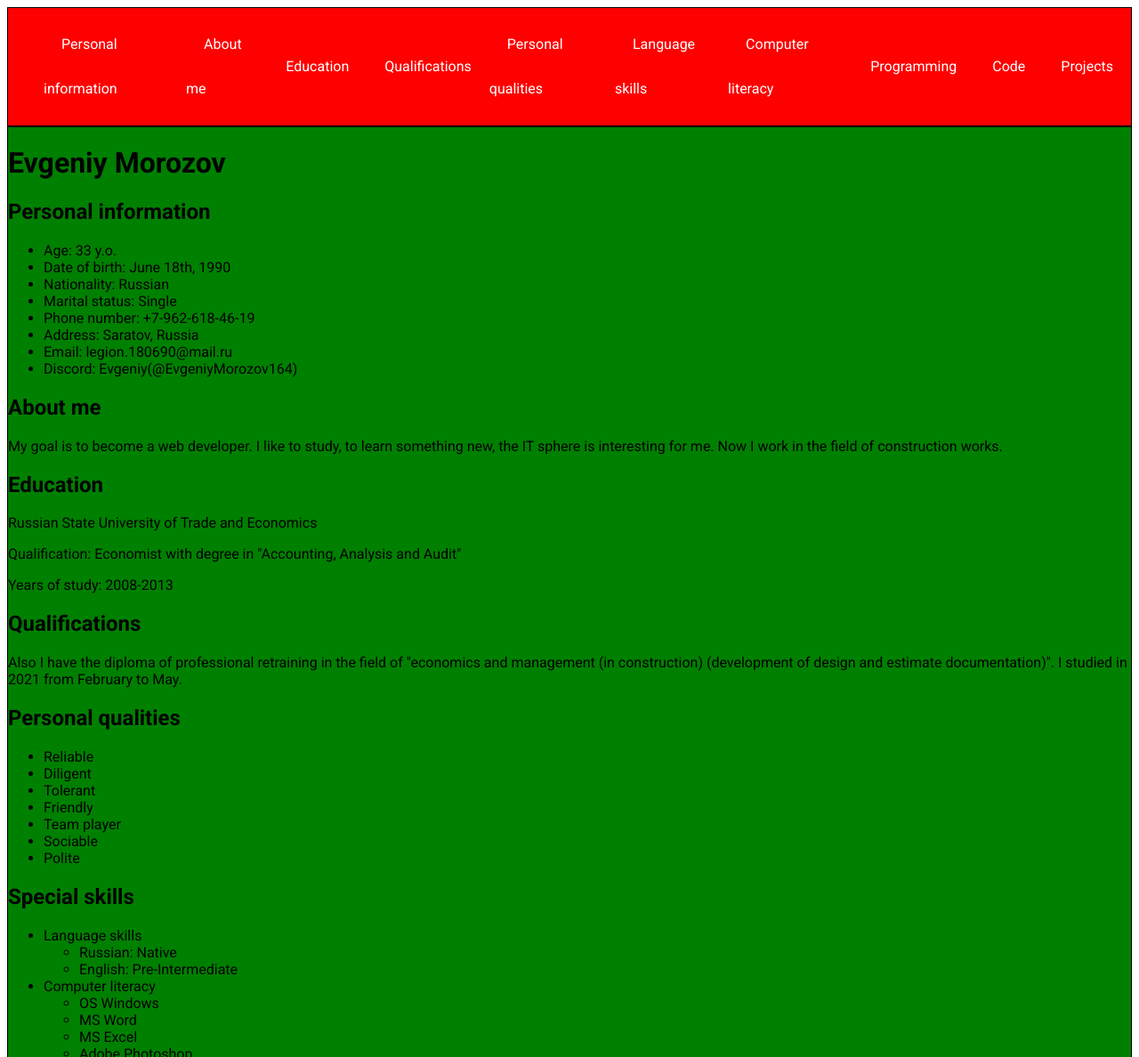
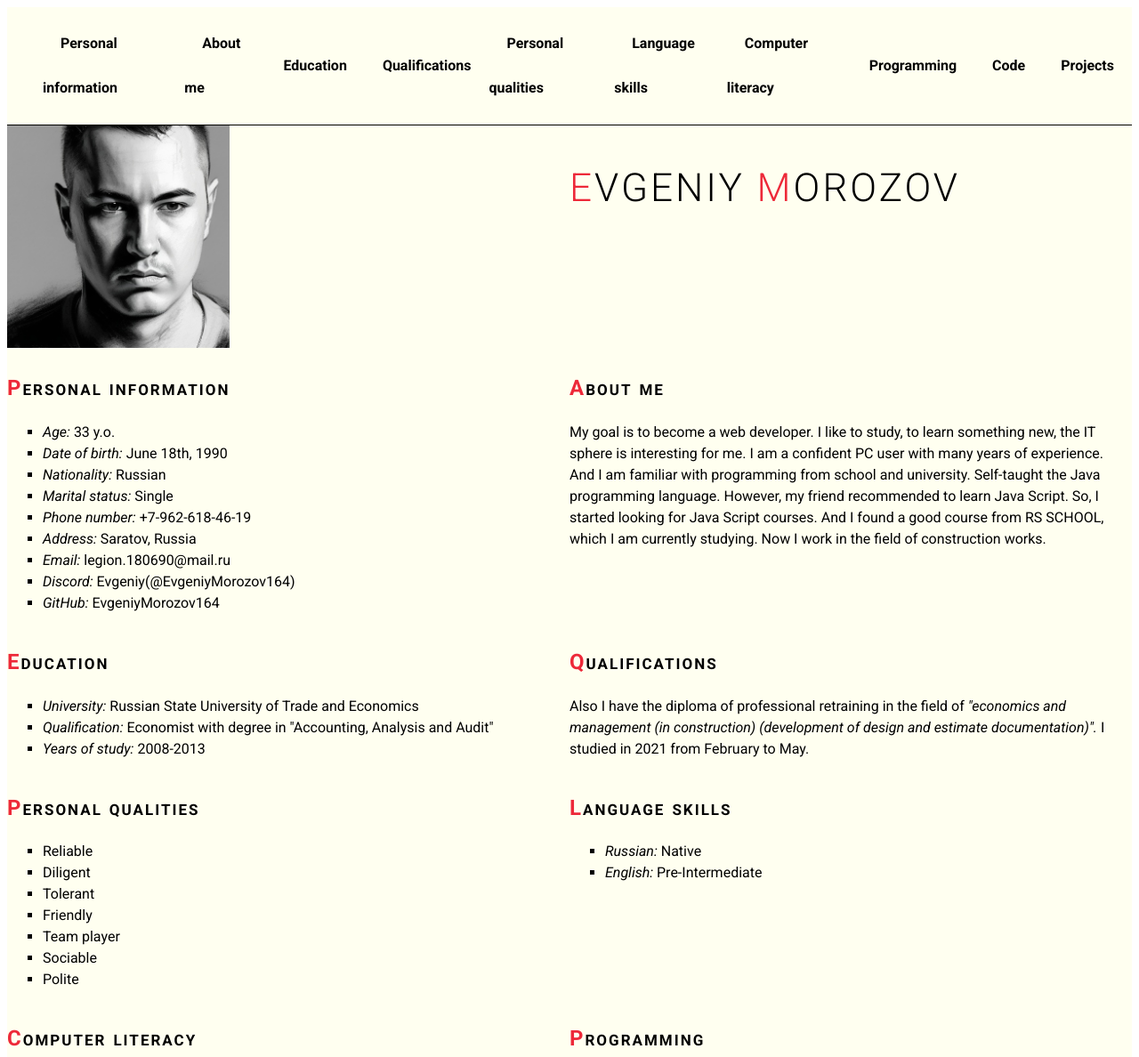
Before and after one commit to EvgeniyMorozov164/rsschool-cv, a plain HTML site: page index.html in a window 1280 px wide. Shown: the top 1188 px of the page at 89% size. Drawn offline with Linux system fonts and the light colour scheme.

Commit message:
feat: add css styles

```diff
--- a/index.html
+++ b/index.html
@@ -14,54 +14,66 @@
         <div class="container">
         <nav class="nav">
             <ul class="nav-list">
-                <li class="nav-item"><a href="#persInfo" class="nav-link">Personal information</a></li>
-                <li class="nav-item"><a href="#about" class="nav-link">About me</a></li>
-                <li class="nav-item"><a href="#education" class="nav-link">Education</a></li>
-                <li class="nav-item"><a href="#qualifications" class="nav-link">Qualifications</a></li>
-                <li class="nav-item"><a href="#persQualities" class="nav-link">Personal qualities</a></li>
-                <li class="nav-item"><a href="#language" class="nav-link">Language skills</a></li>
-                <li class="nav-item"><a href="#compLiteracy" class="nav-link">Computer literacy</a></li>
-                <li class="nav-item"><a href="#programming" class="nav-link">Programming</a></li>
-                <li class="nav-item"><a href="#code" class="nav-link">Code</a></li>
-                <li class="nav-item"><a href="#projects" class="nav-link">Projects</a></li>
+                <li><a href="#persInfo" class="nav-link">Personal information</a></li>
+                <li><a href="#about" class="nav-link">About me</a></li>
+                <li><a href="#education" class="nav-link">Education</a></li>
+                <li><a href="#qualifications" class="nav-link">Qualifications</a></li>
+                <li><a href="#persQualities" class="nav-link">Personal qualities</a></li>
+                <li><a href="#language" class="nav-link">Language skills</a></li>
+                <li><a href="#compLiteracy" class="nav-link">Computer literacy</a></li>
+                <li><a href="#programming" class="nav-link">Programming</a></li>
+                <li><a href="#code" class="nav-link">Code</a></li>
+                <li><a href="#projects" class="nav-link">Projects</a></li>
             </ul>
         </nav>
         </div>
     </header>
     <main>
-        <div class="container">
-        <h1>Evgeniy Morozov</h1>
-        <section>
-            <h2>Personal information</h2>
-            <ul>
-                <li>Age: 33 y.o.</li>
-                <li>Date of birth: June 18th, 1990</li>
-                <li>Nationality: Russian</li>
-                <li>Marital status: Single</li>
-                <li>Phone number: +7-962-618-46-19</li>
-                <li>Address: Saratov, Russia</li>
-                <li>Email: legion.180690@mail.ru</li>
-                <li>Discord: Evgeniy(@EvgeniyMorozov164)</li>
+        <div class="container main-container">
+        <section class="section">
+            <img src="myAvatar.jpg" alt="my avatar" class="avatar">
+        </section>
+        <section class="section">
+            <h1 class="name"><span class="first-letter">E</span>VGENIY <span class="first-letter">M</span>OROZOV</h1>
+        </section>
+        <section class="section" id="persInfo">
+            <h2 class="h2"><span class="first-letter">P</span>ersonal information</h2>
+            <ul class="list">
+                <li><span class="special-style">Age:</span> 33 y.o.</li>
+                <li><span class="special-style">Date of birth:</span> June 18th, 1990</li>
+                <li><span class="special-style">Nationality:</span> Russian</li>
+                <li><span class="special-style">Marital status:</span> Single</li>
+                <li><span class="special-style">Phone number:</span> +7-962-618-46-19</li>
+                <li><span class="special-style">Address:</span> Saratov, Russia</li>
+                <li><span class="special-style">Email:</span> legion.180690@mail.ru</li>
+                <li><span class="special-style">Discord:</span> Evgeniy(@EvgeniyMorozov164)</li>
+                <li><span class="special-style">GitHub:</span><a href="https://github.com/EvgeniyMorozov164" target="_blank" class="gitHub-link"> EvgeniyMorozov164</a></li>
             </ul>
         </section>
-        <section>
-            <h2>About me</h2>
+        <section class="section" id="about">
+            <h2 class="h2"><span class="first-letter">A</span>bout me</h2>
             <p>My goal is to become a web developer. I like to study, to learn something new, the IT sphere is interesting for me.
+            I am a confident PC user with many years of experience. And I am familiar with programming from school and university.
+            Self-taught the Java programming language. However, my friend recommended to learn Java Script.
+            So, I started looking for Java Script courses. And I found a good course from RS SCHOOL, which I am currently studying.
             Now I work in the field of construction works.</p>
         </section>
-        <section>
-            <h2>Education</h2>
-            <p>Russian State University of Trade and Economics</p>
-            <p>Qualification: Economist with degree in "Accounting, Analysis and Audit"</p>
-            <p>Years of study: 2008-2013</p>
+        <section class="section" id="education">
+            <h2 class="h2"><span class="first-letter">E</span>ducation</h2>
+            <ul class="list">
+                <li><span class="special-style">University:</span> Russian State University of Trade and Economics</li>
+                <li><span class="special-style">Qualification:</span> Economist with degree in "Accounting, Analysis and Audit"</li>
+                <li><span class="special-style">Years of study:</span> 2008-2013</li>
+            </ul>
         </section>
-        <section>
-            <h2>Qualifications</h2>
-            <p>Also I have the diploma of professional retraining in the field of "economics and management (in construction) (development of design and estimate documentation)". I studied in 2021 from February to May.</p>
+        <section class="section" id="qualifications">
+            <h2 class="h2"><span class="first-letter">Q</span>ualifications</h2>
+            <p>Also I have the diploma of professional retraining in the field of <span class="special-style">"economics and management (in construction) (development of design and estimate documentation)".</span>
+            I studied in 2021 from February to May.</p>
         </section>
-        <section>
-            <h2>Personal qualities</h2>
-            <ul>
+        <section class="section" id="persQualities">
+            <h2 class="h2"><span class="first-letter">P</span>ersonal qualities</h2>
+            <ul class="list">
                 <li>Reliable</li>
                 <li>Diligent</li>
                 <li>Tolerant</li>
@@ -71,17 +83,16 @@
                 <li>Polite</li>
             </ul>
         </section>
-        <section>
-            <h2>Special skills</h2>
-            <ul>
-                <li>Language skills
-                    <ul>
-                        <li>Russian: Native</li>
-                        <li>English: Pre-Intermediate</li>
+        <section class="section" id="language">
+            <h2 class="h2"><span class="first-letter">L</span>anguage skills</h2>
+            <ul class="list">
+                <li><span class="special-style">Russian:</span> Native</li>
+                <li><span class="special-style">English:</span> Pre-Intermediate</li>
             </ul>
-                </li>
-                <li>Computer literacy
-                    <ul>
+        </section>
+        <section class="section" id="compLiteracy">
+            <h2 class="h2"><span class="first-letter">C</span>omputer literacy</h2>
+                <ul class="list">
                     <li>OS Windows</li>
                     <li>MS Word</li>
                     <li>MS Excel</li>
@@ -89,14 +100,12 @@
                     <li>Adobe Audition</li>
                     <li>Sony Vegas 13</li>
                     <li>Grand Smeta</li>
-                        <li>1C:AccountingSuite 8</li>
-                    </ul>
-                </li>
+                    <li>1C: AccountingSuite 8</li>
                 </ul>
         </section>
-        <section>
-            <h2>Programming</h2>
-            <ul>
+        <section class="section" id="programming">
+            <h2 class="h2"><span class="first-letter">P</span>rogramming</h2>
+            <ul class="list">
                 <li>HTML (Basics)</li>
                 <li>CSS (Basics)</li>
                 <li>Turbo Pascal (was studied at school)</li>
@@ -105,10 +114,9 @@
                 <li>Java Script (currently studying)</li>
             </ul>
         </section>
-        <section>
-            <h2>Code</h2>
-            <p>Calculation of pi by Euler 's formula (Java):</p>
-            <code>
+        <section class="section" id="code">
+            <h2 class="h2"><span class="first-letter">C</span>ode</h2>
+            <code class="code">
                 <pre>
                 Scanner in = new Scanner(System.in);
                 int n;
@@ -124,15 +132,20 @@
                 </pre>
             </code>
         </section>
-        <section>
-            <h2>Projects</h2>
-            <p>CV</p>
+        <section class="section" id="projects">
+            <h2 class="h2"><span class="first-letter">P</span>rojects</h2>
+            <ul class="list">
+                <li><span class="special-style">CV:</span><a href="https://EvgeniyMorozov164.github.io/rsschool-cv/" target="_blank" class="gitHub-link"> Evgeniy Morozov</a></li>
+            </ul>
         </section>
         </div>
     </main>
     <footer>
-        <div class="container">
-          <p>MyGithub: https://github.com/EvgeniyMorozov164</p>
+        <div class="footer">
+            <p>&copy; 2023</p>
+            <p><img src="github.png" alt="GitHub logo" width="16" height="16"><a href="https://github.com/EvgeniyMorozov164" target="_blank" class="gitHub-link"> EvgeniyMorozov164</a></p>
+            <p><a href="https://docs.rs.school/#/js-fe-course" target="_blank" class="gitHub-link">RS School JavaScript/Front-end course</a></p>
+            <img src="rs-logo.png" alt="rs school logo" width="100" height="40">
         </div>
     </footer>
 </body>
--- a/style.css
+++ b/style.css
@@ -8,9 +8,12 @@ html {
 
 body {
     font-family: 'Roboto', sans-serif;
+    font-size: 16px;
+    line-height: 1.5;
     display: flex;
     flex-direction: column;
     justify-content: space-between;
+    text-align: left;
 }
 
 .container {
@@ -19,7 +22,8 @@ body {
 }
 
 .nav {
-
+    font-size: 16px;
+    font-weight: bold;
 }
 
 .nav-list {
@@ -29,28 +33,93 @@ body {
     list-style: none;
 }
 
-.nav-item {
-
-}
-
 .nav-link {
-    color: #ffffff;
+    color: #000000;
     padding: 0 20px;
     line-height: 50px;
     text-decoration: none;
+    transition: color 0.3s;
+}
+
+.nav-link:hover {
+    color: #ed2939;
 }
 
 header {
-    background-color: red;
-    border: 1px solid black;
+    background-color: #fffff0;
+    border-bottom: 1px solid #000000;
 }
 
 main {
-    background-color: green;
-    border: 1px solid black;
+    background-color: #fffff0;
+    border-bottom: 1px solid #000000;
+}
+
+.avatar {
+    width: 250px;
+    height: 250px;
+    }
+
+.name {
+    font-weight: 300;
+    font-size: 44px;
+    letter-spacing: 3px;
+}
+
+.h2 {
+    font-weight: bold;
+    font-variant: small-caps;
+    letter-spacing: 2px;
+}
+
+.list {
+    list-style: none;
+    list-style-type: square;
+    list-style-position: outside;
+}
+
+.special-style {
+    font-style: italic;
+}
+
+.gitHub-link {
+    color: #000000;
+    text-decoration: none;
+    transition: color 0.3s;
+}
+
+.gitHub-link:hover {
+    color: #ed2939;
+}
+
+.main-container {
+    display: flex;
+    flex-wrap: wrap;
+    justify-content: start;
+}
+
+.section {
+    width: 50%;
+}
+
+.code {
+    text-align: left;
+}
+
+.first-letter {
+    color: #ed2939;
+}
+
+.footer {
+    max-width: 1440px;
+    margin: 0 auto;
+    display: flex;
+    flex-wrap: wrap;
+    align-items: center;
+    justify-content: space-between;
+    flex-direction: row;
 }
 
 footer {
-    background-color: blue;
-    border: 1px solid black;
+    background-color: #fffff0;
 }
```
Also changed, not shown: github.png (added), rs-logo.png (added). Lines whose indentation alone changed are shown as unchanged.
